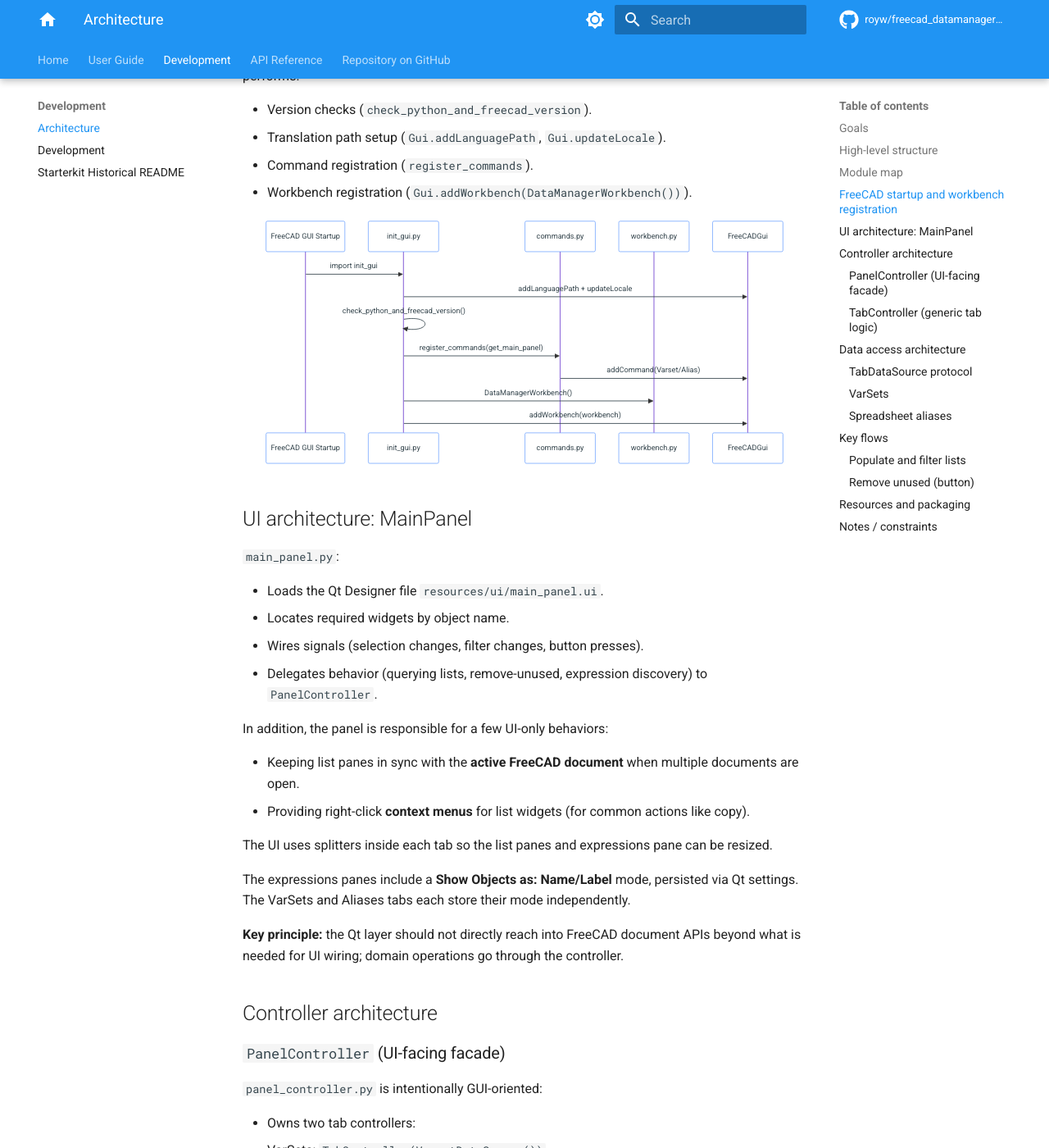
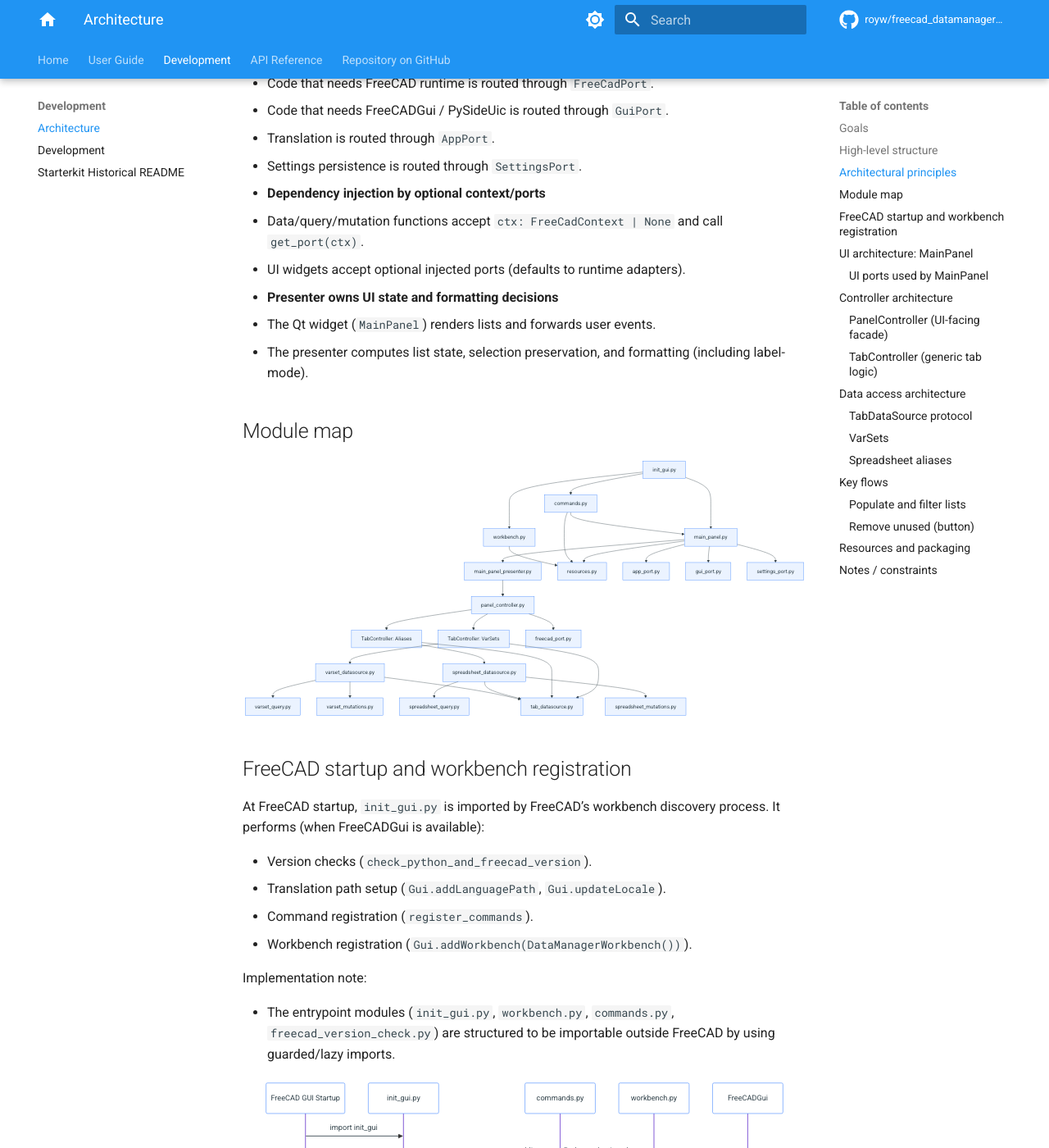
Before and after one commit to royw/freecad_datamanager_workbench, an MkDocs documentation site: the page built from docs/architecture.md, in a window 1280 px wide and 1400 px high, scrolled down 2245 px. Shown: the whole window at 82% size. Built offline with MkDocs 1.6.1 and Material for MkDocs 9.7.7, drawn with Linux system fonts in a browser that asks for light colours; comment, search, counter and statistics services are not loaded; some of the changed text lies outside the part shown.

Commit message:
docs: update architecture

````diff
--- a/docs/architecture.md
+++ b/docs/architecture.md
@@ -5,21 +5,24 @@ This document describes the current architecture of the **DataManager** FreeCAD
 ## Goals
 
 - Provide a stable FreeCAD workbench entrypoint (commands, toolbar/menu, panel).
-- Keep the Qt UI layer thin by delegating behavior to controllers.
+- Keep the Qt UI layer thin by delegating behavior to presenters/controllers.
 - Reuse the same tab logic for different data domains (VarSets and Spreadsheet Aliases).
 - Keep document queries/mutations isolated from the UI so they can be tested.
+- Make core modules importable and testable without a running FreeCAD GUI.
 
 ## High-level structure
 
-- **FreeCAD integration / entrypoints**
+- **FreeCAD integration / entrypoints (runtime)**
   - `freecad/datamanager_wb/init_gui.py`
   - `freecad/datamanager_wb/workbench.py`
   - `freecad/datamanager_wb/commands.py`
 - **UI layer (Qt)**
-  - `freecad/datamanager_wb/main_panel.py` (loads `.ui`, wires signals)
+  - `freecad/datamanager_wb/main_panel.py` (Qt widget wiring + rendering)
   - `freecad/datamanager_wb/resources/ui/main_panel.ui`
+- **Presenter layer**
+  - `freecad/datamanager_wb/main_panel_presenter.py` (list state, formatting, orchestration plans)
 - **Controller layer**
-  - `freecad/datamanager_wb/panel_controller.py` (UI-facing facade, owns recompute/GUI refresh)
+  - `freecad/datamanager_wb/panel_controller.py` (UI-facing facade; owns recompute/GUI refresh)
   - `freecad/datamanager_wb/tab_controller.py` (generic per-tab logic)
 - **Data access layer**
   - VarSets:
@@ -30,6 +33,14 @@ This document describes the current architecture of the **DataManager** FreeCAD
     - `freecad/datamanager_wb/spreadsheet_query.py`
     - `freecad/datamanager_wb/spreadsheet_mutations.py`
     - `freecad/datamanager_wb/spreadsheet_datasource.py` (adapts spreadsheet APIs to generic tab API)
+- **Ports & adapters (FreeCAD/GUI boundaries)**
+  - FreeCAD runtime:
+    - `freecad/datamanager_wb/freecad_context.py` (`FreeCadContext` + `get_runtime_context()`)
+    - `freecad/datamanager_wb/freecad_port.py` (`FreeCadPort` + adapter + `get_port(ctx)`)
+  - UI runtime boundaries:
+    - `freecad/datamanager_wb/app_port.py` (`AppPort` for translation)
+    - `freecad/datamanager_wb/gui_port.py` (`GuiPort` for FreeCADGui/PySideUic + MDI integration)
+    - `freecad/datamanager_wb/settings_port.py` (`SettingsPort` for persisted UI settings)
 - **Shared types/helpers**
   - `freecad/datamanager_wb/tab_datasource.py` (`TabDataSource` protocol + shared result types)
   - `freecad/datamanager_wb/parent_child_ref.py` (`ParentChildRef` used for list items)
@@ -42,6 +53,25 @@ This document describes the current architecture of the **DataManager** FreeCAD
   - `freecad/datamanager_wb/resources/icons/*`
   - `freecad/datamanager_wb/resources/translations/*`
 
+## Architectural principles
+
+- **Ports at runtime boundaries**
+
+  - Code that needs FreeCAD runtime is routed through `FreeCadPort`.
+  - Code that needs FreeCADGui / PySideUic is routed through `GuiPort`.
+  - Translation is routed through `AppPort`.
+  - Settings persistence is routed through `SettingsPort`.
+
+- **Dependency injection by optional context/ports**
+
+  - Data/query/mutation functions accept `ctx: FreeCadContext | None` and call `get_port(ctx)`.
+  - UI widgets accept optional injected ports (defaults to runtime adapters).
+
+- **Presenter owns UI state and formatting decisions**
+
+  - The Qt widget (`MainPanel`) renders lists and forwards user events.
+  - The presenter computes list state, selection preservation, and formatting (including label-mode).
+
 ## Module map
 
 ```mermaid
@@ -53,8 +83,9 @@ flowchart TB
 
   Commands --> MainPanel
 
-  %% UI -> controller
-  MainPanel --> PanelController[panel_controller.py]
+  %% UI -> presenter -> controller
+  MainPanel --> Presenter[main_panel_presenter.py]
+  Presenter --> PanelController[panel_controller.py]
 
   %% Controllers
   PanelController --> VarTab[TabController: VarSets]
@@ -80,16 +111,26 @@ flowchart TB
   MainPanel --> Resources[resources.py]
   Commands --> Resources
   Workbench --> Resources
+
+  %% Ports
+  MainPanel --> AppPort[app_port.py]
+  MainPanel --> GuiPort[gui_port.py]
+  MainPanel --> SettingsPort[settings_port.py]
+  PanelController --> FreeCadPort[freecad_port.py]
 ```
 
 ## FreeCAD startup and workbench registration
 
-At FreeCAD startup, `init_gui.py` is imported by FreeCAD’s workbench discovery process. It performs:
+At FreeCAD startup, `init_gui.py` is imported by FreeCAD’s workbench discovery process. It performs (when FreeCADGui is available):
 
 - Version checks (`check_python_and_freecad_version`).
 - Translation path setup (`Gui.addLanguagePath`, `Gui.updateLocale`).
 - Command registration (`register_commands`).
 - Workbench registration (`Gui.addWorkbench(DataManagerWorkbench())`).
+
+Implementation note:
+
+- The entrypoint modules (`init_gui.py`, `workbench.py`, `commands.py`, `freecad_version_check.py`) are structured to be importable outside FreeCAD by using guarded/lazy imports.
 
 ```mermaid
 sequenceDiagram
@@ -115,7 +156,8 @@ sequenceDiagram
 - Loads the Qt Designer file `resources/ui/main_panel.ui`.
 - Locates required widgets by object name.
 - Wires signals (selection changes, filter changes, button presses).
-- Delegates behavior (querying lists, remove-unused, expression discovery) to `PanelController`.
+- Delegates formatting, list state, and orchestration decisions to `MainPanelPresenter`.
+- Delegates data operations to `PanelController`.
 
 In addition, the panel is responsible for a few UI-only behaviors:
 
@@ -124,10 +166,22 @@ In addition, the panel is responsible for a few UI-only behaviors:
 
 The UI uses splitters inside each tab so the list panes and expressions pane can be resized.
 
-The expressions panes include a **Show Objects as: Name/Label** mode, persisted via Qt settings. The VarSets and
+The expressions panes include a **Show Objects as: Name/Label** mode, persisted via `SettingsPort`. The VarSets and
 Aliases tabs each store their mode independently.
 
-**Key principle:** the Qt layer should not directly reach into FreeCAD document APIs beyond what is needed for UI wiring; domain operations go through the controller.
+**Key principle:** the Qt widget should not reach into FreeCAD document APIs directly; it should go through injected ports and the controller.
+
+### UI ports used by MainPanel
+
+- **`AppPort`** (`app_port.py`)
+  - `translate(context, text)`
+- **`GuiPort`** (`gui_port.py`)
+  - Load `.ui` files
+  - Provide MDI integration (`QMdiArea`, `addSubWindow`)
+- **`SettingsPort`** (`settings_port.py`)
+  - Persist display mode and splitter state
+
+These are injected into `MainPanel` (with runtime defaults), which makes `main_panel.py` importable and testable without FreeCAD.
 
 ## Controller architecture
 
@@ -139,7 +193,7 @@ Aliases tabs each store their mode independently.
   - VarSets: `TabController(VarsetDataSource())`
   - Aliases: `TabController(SpreadsheetDataSource())`
 - Provides UI-friendly methods with “VarSet/Spreadsheet” names.
-- Owns the **document refresh** boundary (`doc.recompute()` and `Gui.updateGui()`).
+- Owns the **document refresh** boundary (`doc.recompute()` and `Gui.updateGui()`) through `FreeCadPort`.
 
 This keeps recompute/update behavior consistent and prevents the UI from sprinkling recompute calls throughout the code.
 
@@ -218,18 +272,22 @@ expressions).
 ```mermaid
 sequenceDiagram
   participant UI as MainPanel (Qt)
+  participant P as MainPanelPresenter
   participant PC as PanelController
   participant TC as TabController
   participant DS as TabDataSource
 
-  UI->>PC: get_filtered_*parents(filter_text, exclude_copy_on_change)
+  UI->>P: get_*_state(filter_text, exclude_copy_on_change, selected_keys)
+  P->>PC: get_filtered_*parents(filter_text, exclude_copy_on_change)
   PC->>TC: get_filtered_parents(...)
   TC->>DS: get_sorted_parents(exclude_copy_on_change)
   DS-->>TC: parents
   TC-->>PC: filtered parents
-  PC-->>UI: list[str]
+  PC-->>P: list[str]
+  P-->>UI: ParentListState
 
-  UI->>PC: get_filtered_*child_items(selected_parents, child_filter_text, only_unused)
+  UI->>P: get_*_state(selected_parents, child_filter_text, only_unused, selected_refs)
+  P->>PC: get_filtered_*child_items(selected_parents, child_filter_text, only_unused)
   PC->>TC: get_filtered_child_items(...)
   TC->>DS: get_child_refs(selected_parents)
   DS-->>TC: list[ParentChildRef]
@@ -274,5 +333,7 @@ sequenceDiagram
 
 ## Notes / constraints
 
-- FreeCAD entrypoints and GUI integration are necessarily runtime-dependent (FreeCAD + Qt bindings), so strict static analysis is limited in those areas.
-- Unit tests focus on the tab-generic logic (`TabController`) using a fake data source.
+- FreeCAD entrypoints and GUI integration are necessarily runtime-dependent (FreeCAD + Qt bindings), but modules are structured so they can be imported in unit tests via guarded/lazy imports.
+- Unit tests focus on:
+  - Presenter logic (`MainPanelPresenter`) without Qt.
+  - Tab-generic logic (`TabController`) using a fake data source.
````
Also changed, not shown: other parts of docs/architecture.md (+2 -1 lines).
